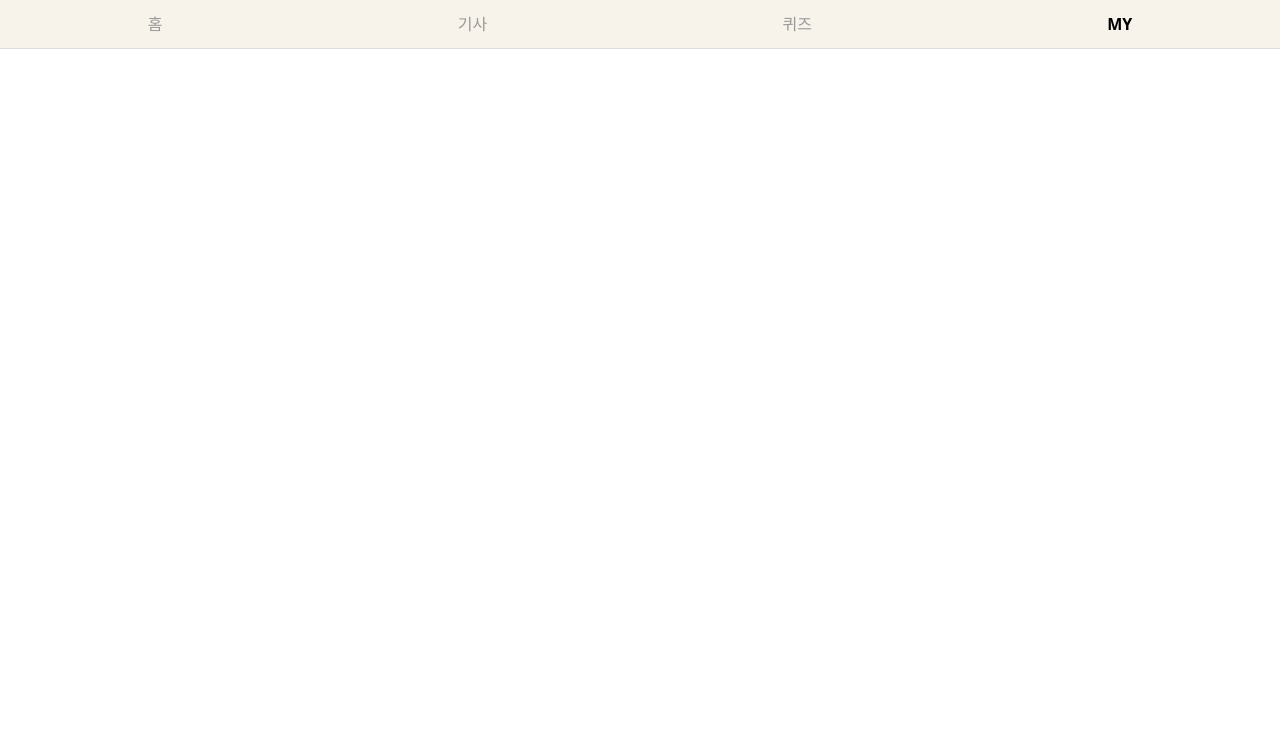
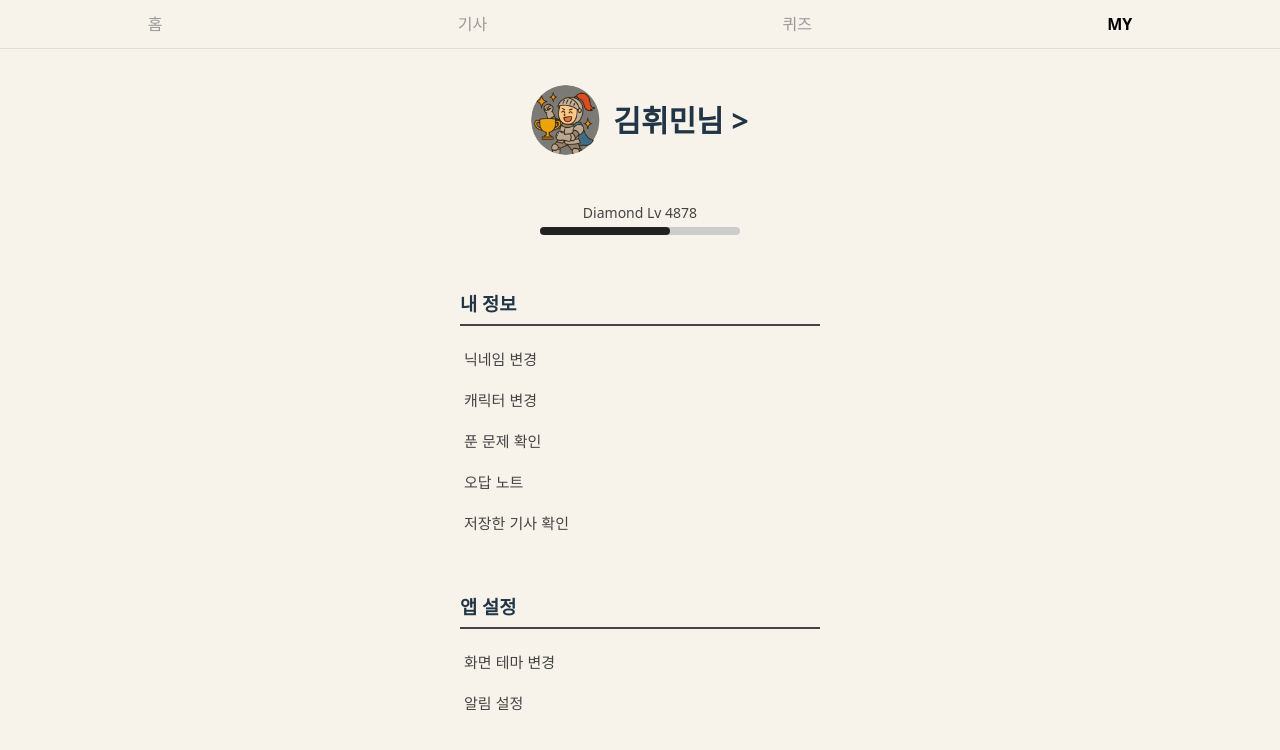
Before and after one commit to OneBitAritcle/oba_frontend, a React (Vite) app: page /My in a window 1280 px wide. Before the commit this address had no page. Shown: the top 750 px of the page. Built offline with nearby package versions, Linux system fonts and the light colour scheme.

Commit message:
ON-61 마이페이지 UI 기본 레이아웃 및 버튼 구성

```diff
--- a/src/App.tsx
+++ b/src/App.tsx
@@ -4,6 +4,11 @@ import Login from "./pages/Login";
 import Article_main from "./pages/Article_main";
 import Article_detail from "./pages/Article_detail";
 import QuizPage from "./pages/QuizPage";
+import SummaryPage from "./pages/SummaryPage";
+import QuizHome from "./pages/QuizHome";
+import MyPage from "./pages/MyPage";
+
+
 
 export default function App() {
   return (
@@ -79,6 +84,11 @@ export default function App() {
         <Route path="/article_main" element={<Article_main />} />
         <Route path="/article_detail/:id" element={<Article_detail />} />
         <Route path="/quiz/:id" element={<QuizPage />} />
+        <Route path="/summary/:id" element={<SummaryPage />} />
+        <Route path="/quiz" element={<QuizHome />} />
+        <Route path="/My" element={<MyPage />} />
+
+
       </Routes>
     </BrowserRouter>
   );
--- a/src/pages/Article_main.tsx
+++ b/src/pages/Article_main.tsx
@@ -150,7 +150,7 @@ export default function article_main() {
           </div>
           {/* 요약 키워드 */}
             <button
-              onClick={() => console.log("키워드 페이지 이동 예정")}
+              onClick={() => navigate(`/summary/${article.id}`)}
               style={{
                 fontSize: "12px",
                 marginTop: "8px",
--- /dev/null
+++ b/src/pages/MyPage.tsx
@@ -0,0 +1,127 @@
+export default function MyPage() {
+  return (
+    <div
+      style={{
+        minHeight: "100vh",
+        backgroundColor: "#F7F3EA",
+        padding: "24px",
+        display: "flex",
+        flexDirection: "column",
+        alignItems: "center",
+      }}
+    >
+      {/* 🧍 프로필 영역 */}
+      <div
+        style={{
+          display: "flex",
+          alignItems: "center",
+          gap: "12px",
+          marginBottom: "20px",
+        }}
+      >
+        <img
+          src="src\assets\icons\profile.png"
+          alt="profile"
+          style={{ width: "70px", height: "70px", borderRadius: "50%" }}
+        />
+        <h2 style={{ fontSize: "30px" }}>김휘민님 &gt;</h2>
+      </div>
+
+      {/* 진행도 바 */}
+      <div style={{ textAlign: "center", marginBottom: "36px" }}>
+        <p style={{ fontSize: "14px", color: "#444", marginBottom: "4px" }}>
+          Diamond Lv 4878
+        </p>
+        <div
+          style={{
+            width: "200px",
+            height: "8px",
+            background: "#ccc",
+            borderRadius: "4px",
+            margin: "0 auto",
+            position: "relative",
+          }}
+        >
+          <div
+            style={{
+              width: "65%",
+              height: "8px",
+              background: "#222",
+              borderRadius: "4px",
+            }}
+          />
+        </div>
+      </div>
+
+      {/* 내 정보 */}
+      <div style={{ width: "100%", maxWidth: "360px", marginBottom: "32px" }}>
+        <h3
+          style={{
+            borderBottom: "2px solid #444",
+            paddingBottom: "6px",
+            marginBottom: "12px",
+          }}
+        >
+          내 정보
+        </h3>
+
+        {[
+          "닉네임 변경",
+          "캐릭터 변경",
+          "푼 문제 확인",
+          "오답 노트",
+          "저장한 기사 확인",
+        ].map((item) => (
+          <button
+            key={item}
+            style={{
+              width: "100%",
+              textAlign: "left",
+              padding: "10px 4px",
+              border: "none",
+              background: "none",
+              fontSize: "15px",
+              color: "#444",
+              cursor: "pointer",
+            }}
+            onClick={() => console.log(`${item} 클릭됨`)}
+          >
+            {item}
+          </button>
+        ))}
+      </div>
+
+      {/* 앱 설정 */}
+      <div style={{ width: "100%", maxWidth: "360px" }}>
+        <h3
+          style={{
+            borderBottom: "2px solid #444",
+            paddingBottom: "6px",
+            marginBottom: "12px",
+          }}
+        >
+          앱 설정
+        </h3>
+
+        {["화면 테마 변경", "알림 설정"].map((item) => (
+          <button
+            key={item}
+            style={{
+              width: "100%",
+              textAlign: "left",
+              padding: "10px 4px",
+              border: "none",
+              background: "none",
+              fontSize: "15px",
+              color: "#444",
+              cursor: "pointer",
+            }}
+            onClick={() => console.log(`${item} 클릭됨`)}
+          >
+            {item}
+          </button>
+        ))}
+      </div>
+    </div>
+  );
+}
--- /dev/null
+++ b/src/pages/QuizHome.tsx
@@ -0,0 +1,33 @@
+import quizKnight from "../assets/icons/horse.png"; // ✅ 이미지 경로 맞게 수정
+
+export default function QuizHome() {
+  return (
+    <div
+      style={{
+        minHeight: "100vh",
+        backgroundColor: "#EDE8DC", // ✅ 전체 배경색
+        display: "flex",
+        flexDirection: "column",
+        alignItems: "center",
+        justifyContent: "center",
+        textAlign: "center",
+      }}
+    >
+      <img
+        src={quizKnight}
+        alt="Quiz Knight"
+        style={{
+          width: "140px",
+          height: "140px",
+          marginBottom: "20px",
+          objectFit: "contain",
+        }}
+      />
+
+      <h1 style={{ fontSize: "24px", marginBottom: "10px" }}>퀴즈 기록</h1>
+      <p style={{ fontSize: "15px", color: "#555", maxWidth: "80%" }}>
+        내가 푼 퀴즈와 틀린 문제들을 한눈에 확인해보세요.
+      </p>
+    </div>
+  );
+}
--- a/src/pages/QuizPage.tsx
+++ b/src/pages/QuizPage.tsx
@@ -167,21 +167,25 @@ export default function QuizPage() {
         {/* 채점하러가기 버튼 */}
         <button
           onClick={() => console.log("채점하러가기 버튼 클릭됨")}
+          disabled={Object.keys(selected).length < quizList.length} // ✅ 조건 추가
           style={{
-              marginTop: "10px",
-              padding: "12px 50px",
+            marginTop: "20px",
+            padding: "12px 20px",
             borderRadius: "10px",
-              border: "1px solid #ccc",
-              background: "#e4ffeaff",
-              cursor: "pointer",
+            border: "1px solid #ccccccff",
+            background:
+              Object.keys(selected).length < quizList.length ? "#eee" : "#eefff3ff", // 비활성화 시 회색
+            cursor:
+              Object.keys(selected).length < quizList.length ? "not-allowed" : "pointer",
             alignSelf: "center",
             fontSize: "15px",
             fontWeight: "600",
+            color:
+              Object.keys(selected).length < quizList.length ? "#999" : "#000",
           }}
         >
           채점하러가기
         </button>
-
       </div>
     </div>
   );
--- /dev/null
+++ b/src/pages/SummaryPage.tsx
@@ -0,0 +1,102 @@
+import { useParams } from "react-router-dom";
+
+export default function SummaryPage() {
+  const { id } = useParams();
+
+  // 임시 요약/키워드 데이터
+  const summaryData = {
+    1: {
+      summary: `AI & 데이터 서밋 2025에서는 AI의 도입과 데이터 전략의 중요성이 강조되었으며,
+      IDC는 향후 3년간 AI 지출이 국내 디지털 기술 지출보다 1.6배 빠르게 증가할 것이라고 전망했다.
+      기업들은 AI를 단순한 도구로 보지 않고 핵심 운영과 전략에 내재화하고 있으며,
+      AI의 효과를 체감하기 위해서는 데이터 관리와 인프라 혁신이 필수적이다.`,
+      keywords: [
+        {
+          title: "AI 내재화",
+          points: [
+            { subtitle: "개념 요약", text: "조직의 핵심 운영 및 전략에 AI 기술을 통합하는 것." },
+            { subtitle: "IT/AI 산업 내 의미", text: "AI를 전략적 자산으로 활용해 경쟁력 향상." },
+            { subtitle: "면접 활용 포인트", text: "AI 내재화를 본인의 경험과 연결해 설명하기." },
+          ],
+        },
+      ],
+    },
+    2: {
+      summary: `백엔드/데이터팀 최고.`,
+      keywords: [
+        {
+          title: "한입기사 팀 최고",
+          points: [
+            { subtitle: "개념 요약", text: "조직의 핵심 운영 및 전략에 AI 기술을 통합하는 것." },
+            { subtitle: "IT/AI 산업 내 의미", text: "AI를 전략적 자산으로 활용해 경쟁력 향상." },
+            { subtitle: "면접 활용 포인트", text: "AI 내재화를 본인의 경험과 연결해 설명하기." },
+          ],
+        },
+      ],
+    },
+  };
+
+  const data = summaryData[Number(id) as keyof typeof summaryData];
+
+  if (!data)
+    return (
+      <div style={{ padding: "24px", textAlign: "center" }}>
+        <h2>요약 정보가 없습니다 😢</h2>
+      </div>
+    );
+
+  return (
+    <div
+      style={{
+        minHeight: "100vh",
+        backgroundColor: "#F7F3EA",
+        padding: "24px",
+        display: "flex",
+        flexDirection: "column",
+        alignItems: "center",
+      }}
+    >
+      <div
+        style={{
+          width: "100%",
+          maxWidth: "600px",
+          background: "#fff",
+          borderRadius: "16px",
+          boxShadow: "0 2px 5px rgba(0,0,0,0.1)",
+          padding: "24px",
+        }}
+      >
+        <h2 style={{ fontSize: "18px", borderBottom: "2px solid #000", paddingBottom: "4px" }}>
+          요약
+        </h2>
+        <p style={{ lineHeight: "1.6", marginTop: "10px" }}>{data.summary}</p>
+
+        <h2
+          style={{
+            fontSize: "18px",
+            borderBottom: "2px solid #000",
+            marginTop: "30px",
+            paddingBottom: "4px",
+          }}
+        >
+          키워드
+        </h2>
+
+        {data.keywords.map((kw, idx) => (
+          <div key={idx} style={{ marginTop: "16px" }}>
+            <p style={{ fontWeight: "700", fontSize: "16px" }}>“{kw.title}”</p>
+            <ul style={{ marginTop: "8px", lineHeight: "1.6" }}>
+              {kw.points.map((p, i) => (
+                <li key={i}>
+                  <strong>{p.subtitle}</strong>
+                  <br />
+                  {p.text}
+                </li>
+              ))}
+            </ul>
+          </div>
+        ))}
+      </div>
+    </div>
+  );
+}
```
Also changed, not shown: src/assets/icons/profile.png (added). Lines whose indentation alone changed are shown as unchanged.
